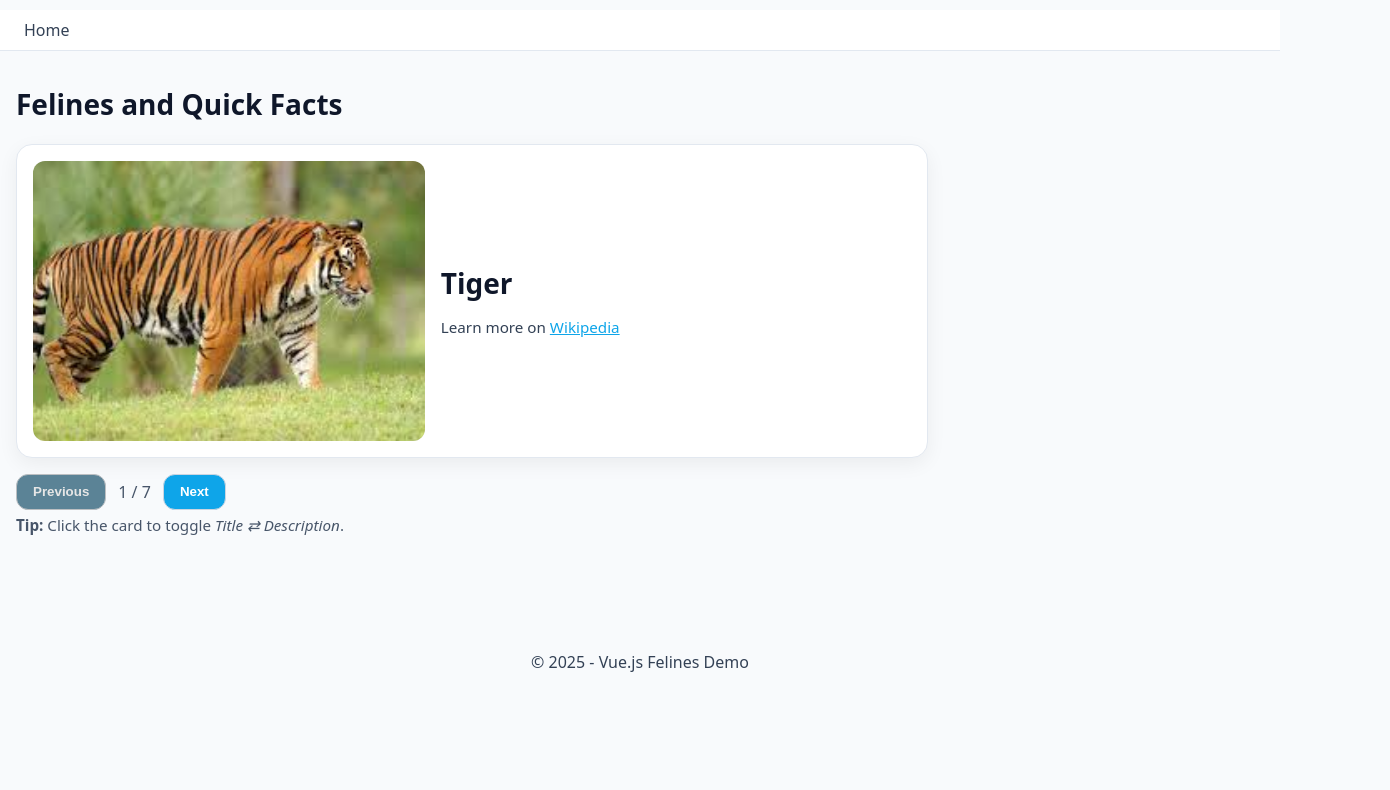
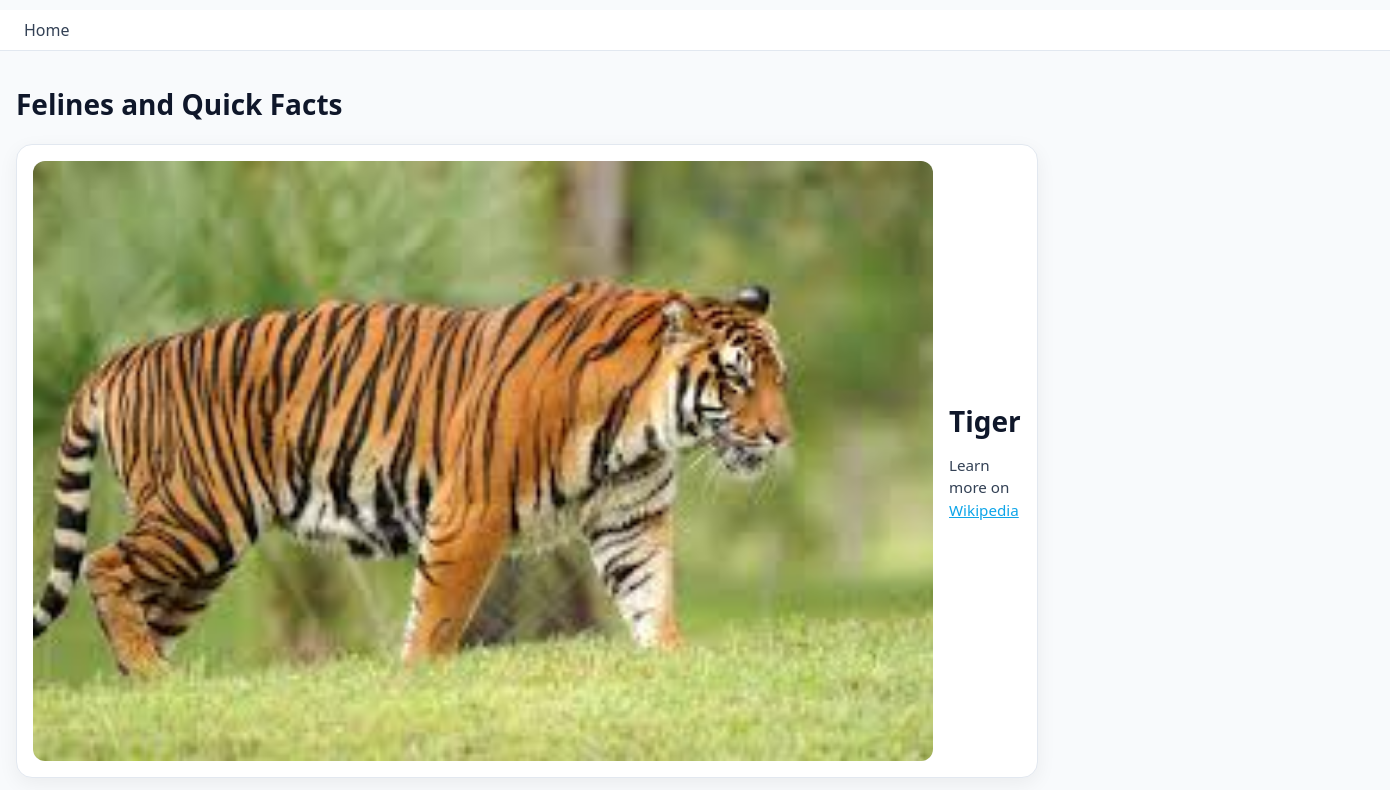
Before and after one commit to Benjibns19/web-project, a plain HTML site: page web project/vue-felines-demo/index.html in a window 1280 px wide. Shown: the part 110-900 px from the top of the page, 1390 px wide, since content can reach past the window. Before the commit the page ends 800 px from the top, so only its background shows below. Drawn offline with nearby package versions, Linux system fonts and the light colour scheme.

Commit message:
Update style.css

```diff
--- a/web project/vue-felines-demo/css/style.css
+++ b/web project/vue-felines-demo/css/style.css
@@ -56,8 +56,8 @@ header h2 { margin: 0; font-weight: 500; opacity: .95; }
 .media { margin: 0; }
 .media img {
   display: block;
-  width: 100%;
-  height: 280px;
+  width: 900px;
+  height: 600px;
   object-fit: cover;
   border-radius: .75rem;
 }
```
